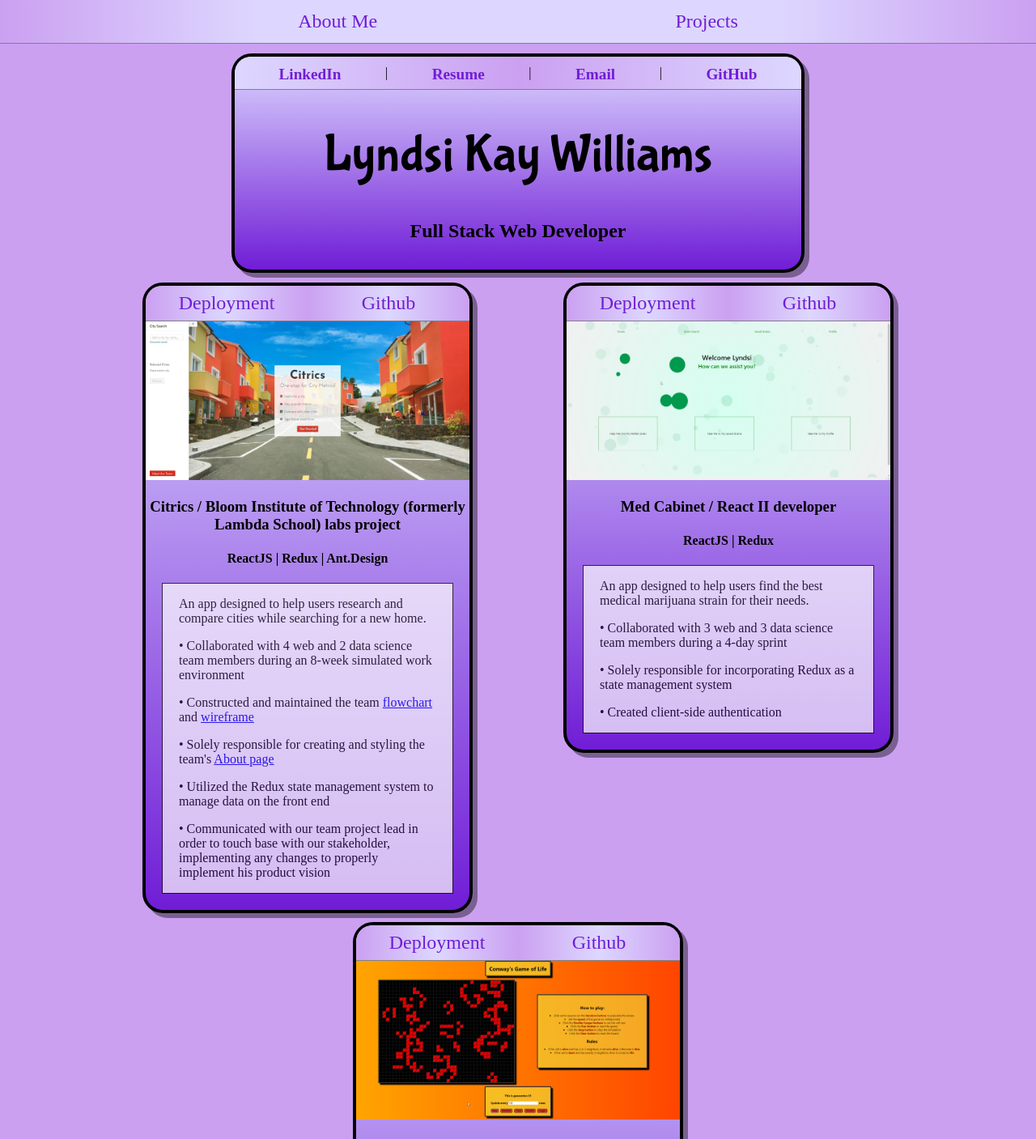
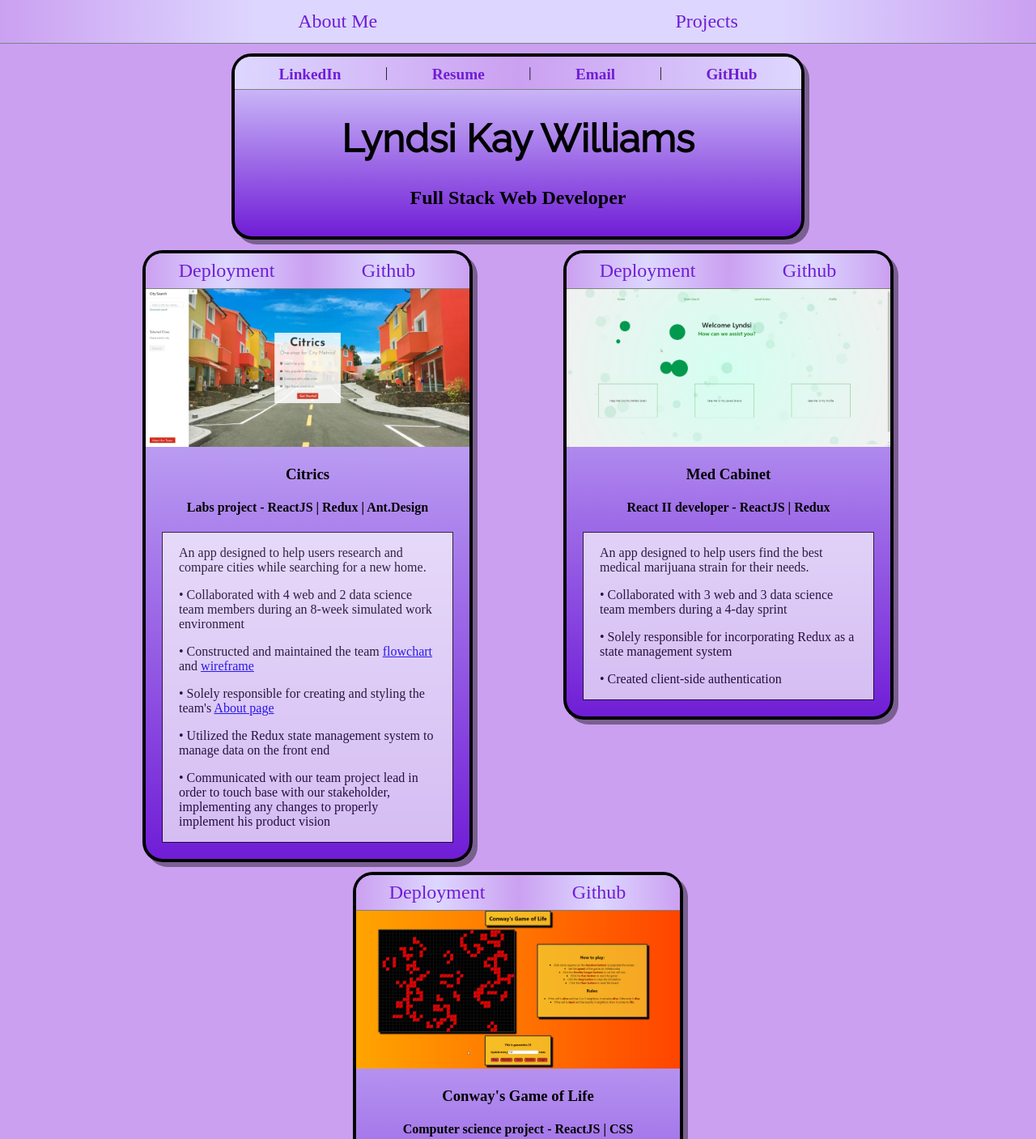
Before and after one commit to lyndsiWilliams/portfolio-2020, a React (Create React App) app in the folder portfolio/: page /projects in a window 1280 px wide. Shown: the top 1407 px of the page at 81% size. Built offline with nearby package versions, Linux system fonts and the light colour scheme; a web font is replaced by a local one.

Commit message:
Updated font (again) and some not-Lambda wording

```diff
--- a/portfolio/public/index.html
+++ b/portfolio/public/index.html
@@ -8,12 +8,12 @@
     <meta name="description" content="Full Stack Web Developer" />
     <link rel="apple-touch-icon" href="%PUBLIC_URL%/logo192.png" />
     <link rel="manifest" href="%PUBLIC_URL%/manifest.json" />
-    <link rel="preconnect" href="https://fonts.gstatic.com">
-    <link href="https://fonts.googleapis.com/css2?family=Major+Mono+Display&display=swap" rel="stylesheet">
+    <!-- Main font -->
     <link href="https://fonts.googleapis.com/css2?family=Kufam&display=swap" rel="stylesheet">
     <link rel="preconnect" href="https://fonts.googleapis.com">
+    <!-- Flavor font -->
     <link rel="preconnect" href="https://fonts.gstatic.com" crossorigin>
-    <link href="https://fonts.googleapis.com/css2?family=Bubblegum+Sans&display=swap" rel="stylesheet">
+    <link href="https://fonts.googleapis.com/css2?family=Raleway&display=swap" rel="stylesheet">
     <title>Lyndsi Williams</title>
   </head>
   <body>
--- a/portfolio/src/App.css
+++ b/portfolio/src/App.css
@@ -43,10 +43,9 @@ html {
 }
 
 h1 {
-    font-family: 'Bubblegum Sans', cursive;
-    /* font-family: 'Major Mono Display', monospace; */
-    font-size: 4em;
-    font-weight: 400;
+    font-family: 'Raleway', sans-serif;
+    font-size: 3em;
+    font-weight: bold;
 }
 
 
--- a/portfolio/src/components/Home.js
+++ b/portfolio/src/components/Home.js
@@ -36,9 +36,9 @@ export const Home = () => {
                 style={{
                   textAlign: 'center',
                   color: '#701dd6',
-                  fontSize: '1.7em',
-                  fontFamily: "'Bubblegum Sans', cursive",
-                  fontWeight: '400'
+                  fontSize: '1.5em',
+                  fontFamily: "'Raleway', sans-serif",
+                  fontWeight: 'bold'
                 }}
               >
                 Click each job for Details!
--- a/portfolio/src/components/Projects.js
+++ b/portfolio/src/components/Projects.js
@@ -37,8 +37,8 @@ export const Projects = () => {
         >
           <img src={citrics} alt="Citrics home page" className="project-img" />
         </a>
-        <h3>Citrics / Bloom Institute of Technology (formerly Lambda School) labs project</h3>
-        <h4 style={{ textAlign: "center" }}>ReactJS | Redux | Ant.Design</h4>
+        <h3>Citrics</h3>
+        <h4 style={{ textAlign: "center" }}>Labs project - ReactJS | Redux | Ant.Design</h4>
         <div className="description">
           <p>An app designed to help users research and compare cities while searching for a new home.</p>
           <p>• Collaborated with 4 web and 2 data science team members during an 8-week simulated work environment</p>
@@ -75,8 +75,8 @@ export const Projects = () => {
         >
           <img src={medCabinet} alt="Med Cabinet home page" className="project-img" />
         </a>
-        <h3>Med Cabinet / React II developer</h3>
-        <h4 style={{ textAlign: "center" }}>ReactJS | Redux</h4>
+        <h3>Med Cabinet</h3>
+        <h4 style={{ textAlign: "center" }}>React II developer - ReactJS | Redux</h4>
         <div className="description">
           <p>An app designed to help users find the best medical marijuana strain for their needs.</p>
           <p>• Collaborated with 3 web and 3 data science team members during a 4-day sprint</p>
@@ -111,8 +111,8 @@ export const Projects = () => {
         >
           <img src={conway} alt="My version of Conway's Game of Life home page" className="project-img" />
         </a>
-        <h3>Conway’s Game of Life / Personal project</h3>
-        <h4 style={{ textAlign: "center" }}>ReactJS | CSS</h4>
+        <h3>Conway's Game of Life</h3>
+        <h4 style={{ textAlign: "center" }}>Computer science project - ReactJS | CSS</h4>
         <div className="description">
           <p>An app to display a deceptively simple simulation of an environment where simple rules produce great complexity over time.</p>
           <p>• Created a graph and styled the display purely with CSS</p>
--- a/portfolio/src/components/modals/POC.js
+++ b/portfolio/src/components/modals/POC.js
@@ -58,16 +58,16 @@ export default function POC() {
       </Button>
       <Dialog onClose={handleClose} open={open}>
         <DialogTitle onClose={handleClose}>
-        <span style={{ fontFamily: "'Bubblegum Sans', cursive", fontWeight: '400' }}>PRO Unlimited (Electronic Arts)<br/>March 2011 - March 2012, July 2012 - June 2013</span>
+        <span style={{ fontFamily: "'Raleway', sans-serif", fontWeight: 'bold' }}>PRO Unlimited (Electronic Arts)<br/>March 2011 - March 2012, July 2012 - June 2013</span>
         </DialogTitle>
         <DialogContent dividers>
           <div className="experience-bullets">
-            <p style={{ textAlign: "center", fontFamily: "'Bubblegum Sans', cursive", fontSize: '1.5em', fontWeight: '400' }}>Quality Assurance Tester - Baton Rouge LA</p>
+            <p style={{ textAlign: "center", fontFamily: "'Raleway', sans-serif", fontSize: '1.5em', fontWeight: 'bold' }}>Quality Assurance Tester - Baton Rouge LA</p>
             <p>• Tested video games to ensure that they met certain requirements</p>
             <p>• Found any bugs and reported them in a professional and well-explained manner</p>
             <p>• Accurately filled out tasks and time spent on those tasks in DevTest</p>
             <p>• Participated in the legal certification of multiple major Electronic Arts titles</p>
-            <p style={{ textAlign: "center", fontFamily: "'Bubblegum Sans', cursive", fontSize: '1.5em', fontWeight: '400', marginTop: "10%" }}>Point of Contact - Baton Rouge LA</p>
+            <p style={{ textAlign: "center", fontFamily: "'Raleway', sans-serif", fontSize: '1.5em', fontWeight: 'bold', marginTop: "10%" }}>Point of Contact - Baton Rouge LA</p>
             <p>• Communicated with developers to ensure issues were fixed in a timely manner</p>
             <p>• Held attendance and managed scheduling for a team of 50</p>
             <p>• Distributed various reports dealing with issues and stability of the product being tested</p>
--- a/portfolio/src/components/modals/TeamLead.js
+++ b/portfolio/src/components/modals/TeamLead.js
@@ -58,12 +58,12 @@ export default function TeamLead() {
       </Button>
       <Dialog onClose={handleClose} open={open}>
         <DialogTitle onClose={handleClose} >
-          <span style={{ fontFamily: "'Bubblegum Sans', cursive", fontWeight: '400' }}>Bloom Institute of Technology (formerly Lambda School)<br/>March 2020 - June 2020</span>
+          <span style={{ fontFamily: "'Raleway', sans-serif", fontWeight: 'bold' }}>Bloom Institute of Technology (formerly Lambda School)<br/>March 2020 - June 2020</span>
         </DialogTitle>
         <DialogContent dividers>
           <div className="experience-bullets">
-            <p style={{ textAlign: "center", fontFamily: "'Bubblegum Sans', cursive", fontSize: '1.5em', fontWeight: '400' }}>Team Lead - Remote</p>
-            <p>• Provided daily feedback and issue resolution of all curriculum through slack, help, channel, and/or code review.</p>
+            <p style={{ textAlign: "center", fontFamily: "'Raleway', sans-serif", fontSize: '1.5em', fontWeight: 'bold' }}>Team Lead - Remote</p>
+            <p>• Provided daily feedback and issue resolution of all curriculum through Slack, help channel, and/or code review.</p>
             <p>• Delivered 1:1 feedback and code review on a weekly basis</p>
             <p>• Led a team of 7-9 students that emulates a real work environment using Agile methodology</p>
             <p>• Mentored a team of 7-9 students on how to learn effectively and solve programming problems</p>
```
